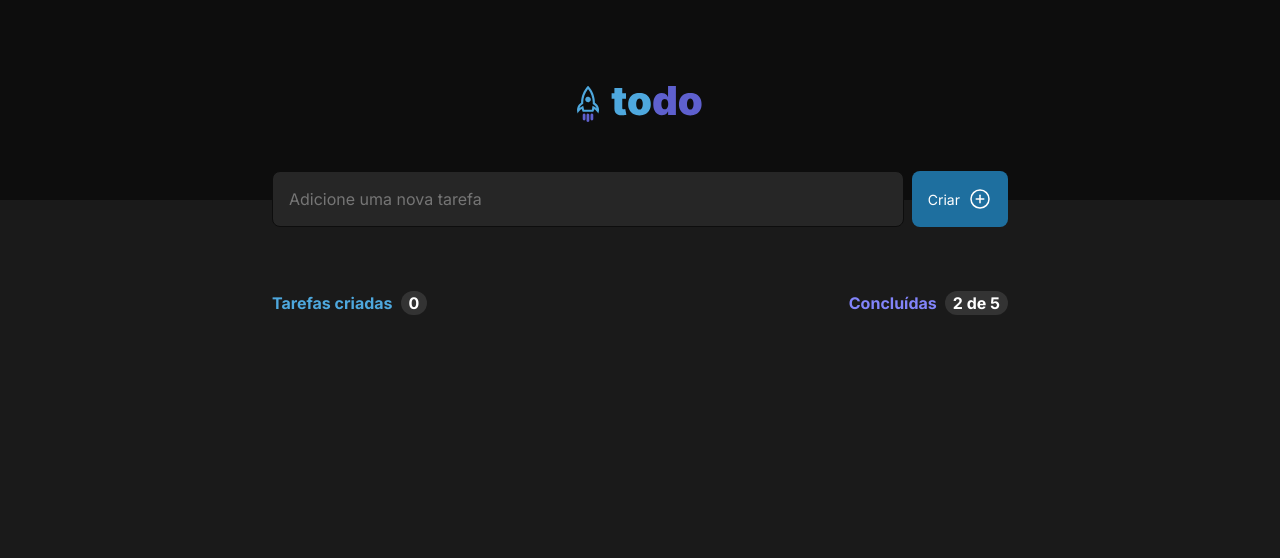
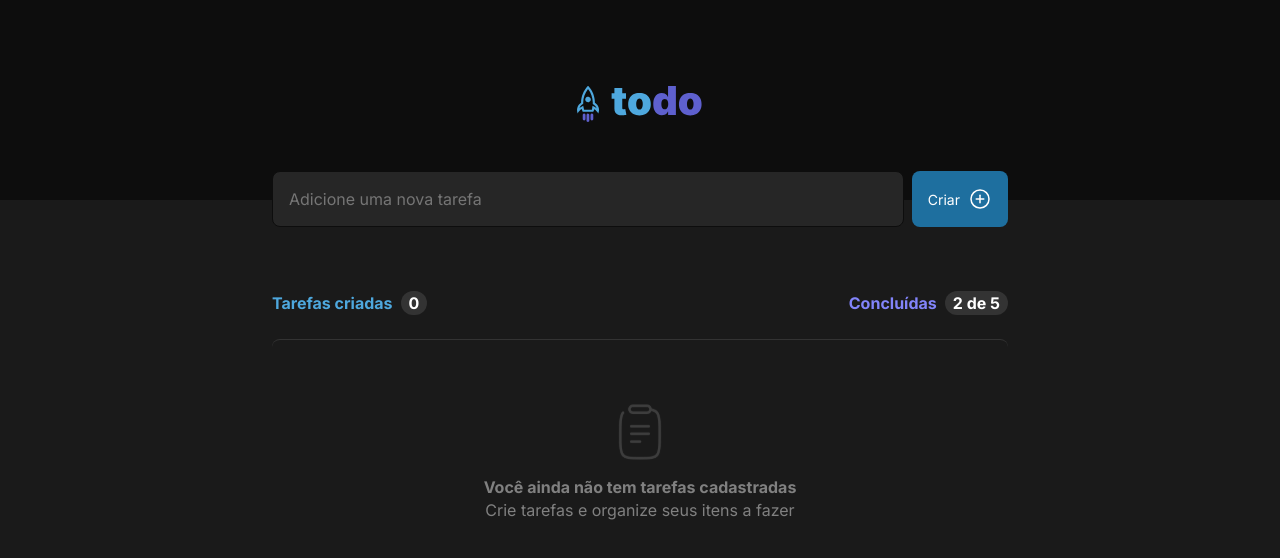
Before and after one commit to matheusTA/react-vite-to-do-list, a React (Vite) app: page / in a window 1280 px wide. Shown: the top 558 px of the page. Built offline with nearby package versions, Linux system fonts and the light colour scheme.

Commit message:
feat: create list empty layout

```diff
--- a/src/components/Input/styles.ts
+++ b/src/components/Input/styles.ts
@@ -12,9 +12,9 @@ export const InputText = styled.input`
   font-size: 1rem;
   padding: 1rem;
   color: var(--gray-300);
-  border: 1px solid var(--gray-700);
+  border: 0.063rem solid var(--gray-700);
   background-color: var(--gray-500);
-  border-radius: 8px;
+  border-radius: 0.5rem;
   outline: none;
 `;
 
@@ -25,7 +25,7 @@ export const Button = styled.button`
   color: var(--white);
   padding: 1rem;
   border: none;
-  border-radius: 8px;
+  border-radius: 0.5rem;
   display: flex;
   flex-direction: row;
   justify-content: center;
--- /dev/null
+++ b/src/pages/Home/components/EmptyList/index.tsx
@@ -0,0 +1,16 @@
+import Clipboard from '../../../../assets/clipboard.svg';
+import { Container, Title } from './styles';
+
+function EmptyList() {
+  return (
+    <Container>
+      <img alt="Clipboard" src={Clipboard} />
+      <Title>
+        <strong>Você ainda não tem tarefas cadastradas </strong>
+        Crie tarefas e organize seus itens a fazer
+      </Title>
+    </Container>
+  );
+}
+
+export default EmptyList;
--- /dev/null
+++ b/src/pages/Home/components/EmptyList/styles.ts
@@ -0,0 +1,34 @@
+import styled from 'styled-components';
+
+export const Container = styled.div`
+  display: flex;
+  flex-direction: column;
+  justify-content: center;
+  align-items: center;
+  padding: 4rem 1.5rem;
+  row-gap: 1rem;
+
+  border-top: 0.063rem solid var(--gray-400);
+  border-radius: 0.5rem;
+
+  img {
+    width: 3.5rem;
+    height: 3.5rem;
+  }
+`;
+
+export const Title = styled.span`
+  display: flex;
+  flex-direction: column;
+  justify-content: center;
+  align-items: center;
+  font-family: 'Inter';
+  color: var(--gray-300);
+  font-weight: 400;
+  line-height: 140%;
+  text-align: center;
+
+  strong {
+    font-weight: 700;
+  }
+`;
--- a/src/pages/Home/index.tsx
+++ b/src/pages/Home/index.tsx
@@ -1,5 +1,6 @@
 import Header from '../../components/Header';
 import Input from '../../components/Input';
+import EmptyList from './components/EmptyList';
 import ListInformation from './components/ListInformation';
 import { Container, Content } from './styles';
 
@@ -10,6 +11,7 @@ function Home() {
       <Content>
         <Input />
         <ListInformation />
+        <EmptyList />
       </Content>
     </Container>
   );
```
Also changed, not shown: src/assets/clipboard.svg (added), 1 other file (tests, documents, lock files or other folders).
